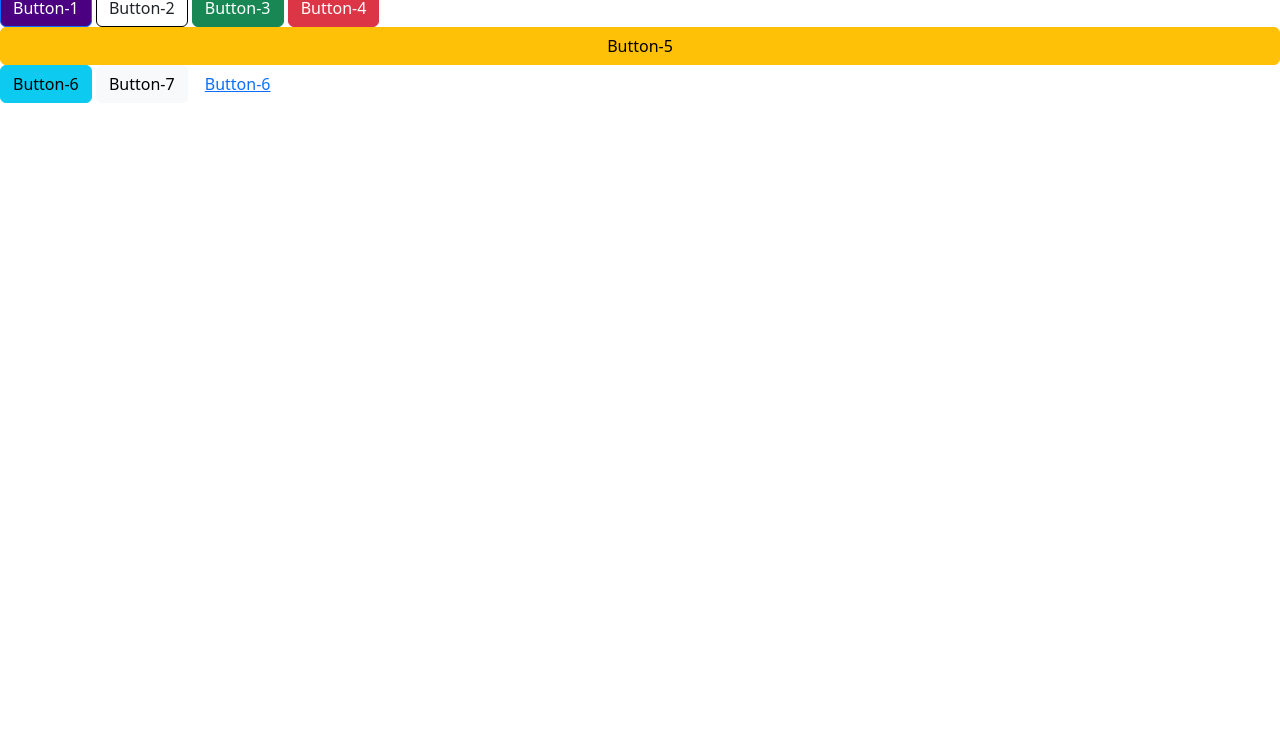
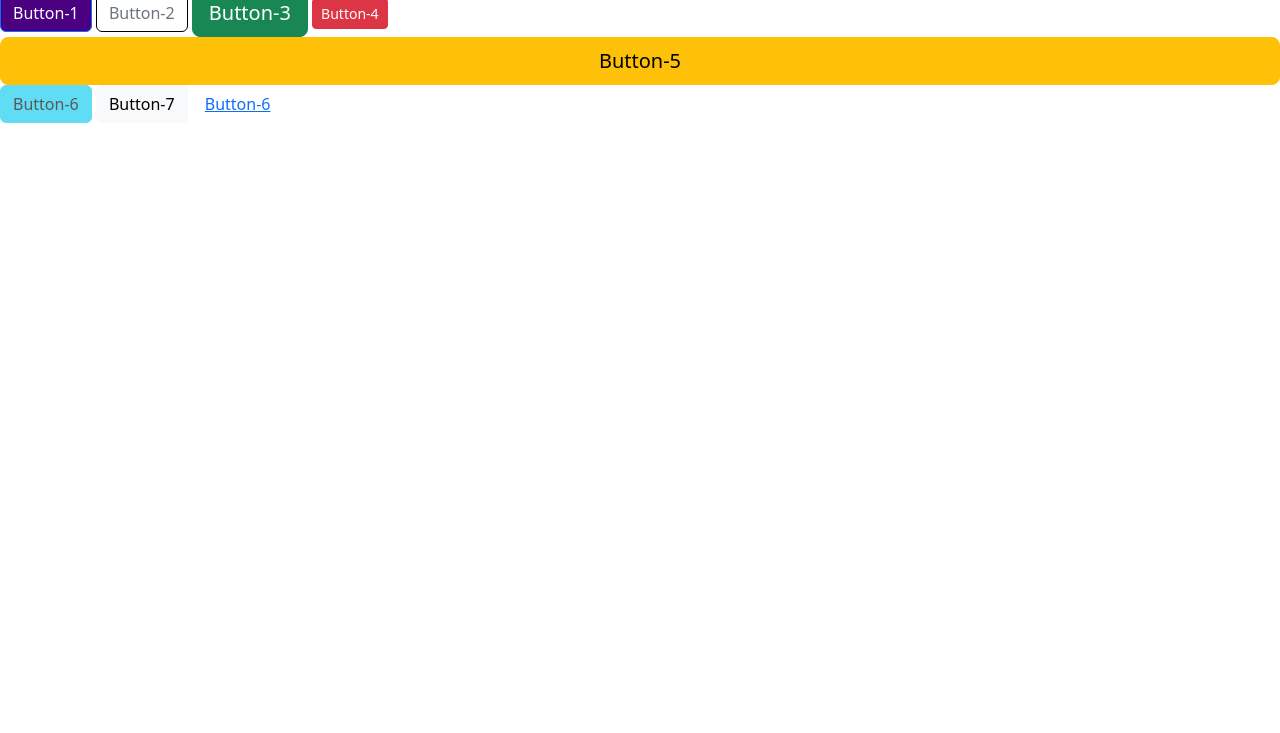
Before and after one commit to acciojob/bootstrap-buttons-RitikRunner, a website: page main.html in a window 1280 px wide. Shown: the part 67-800 px from the top of the page. Drawn offline with nearby package versions, Linux system fonts and the light colour scheme.

Commit message:
created a submission

```diff
--- a/main.html
+++ b/main.html
@@ -11,11 +11,11 @@
 	<!-- the entire body must be written by student -->
 	<h1>Bootstrap Buttons</h1>
 	<button type="button" class="btn btn-primary" id="button-1" style="background-color:indigo">Button-1</button>
-<button type="button" class="btn " id="button-2" style="border:1px black solid">Button-2</button>
-<button type="button" class="btn btn-success" id="button-3">Button-3</button>
-<button type="button" class="btn btn-danger" id="button-4">Button-4</button>
-<button type="button" class="btn btn-warning" id="button-5" style="width:100%">Button-5</button>
-<button type="button" class="btn btn-info" id="button-6" >Button-6</button>
+<button type="button" class="btn btn-outline-secondary" id="button-2" style="border:1px black solid">Button-2</button>
+<button type="button" class="btn btn-success btn-lg" id="button-3">Button-3</button>
+<button type="button" class="btn btn-danger btn-sm" id="button-4">Button-4</button>
+<button type="button" class="btn btn-warning btn-lg vw-100" id="button-5" style="width:100%">Button-5</button>
+<button type="button" class="btn btn-info btn-info disabled" id="button-6" >Button-6</button>
 <button type="button" class="btn btn-light" id="button-7">Button-7</button>
 <button type="button" class="btn btn-link" id="button-8">Button-6</button>
 
```
